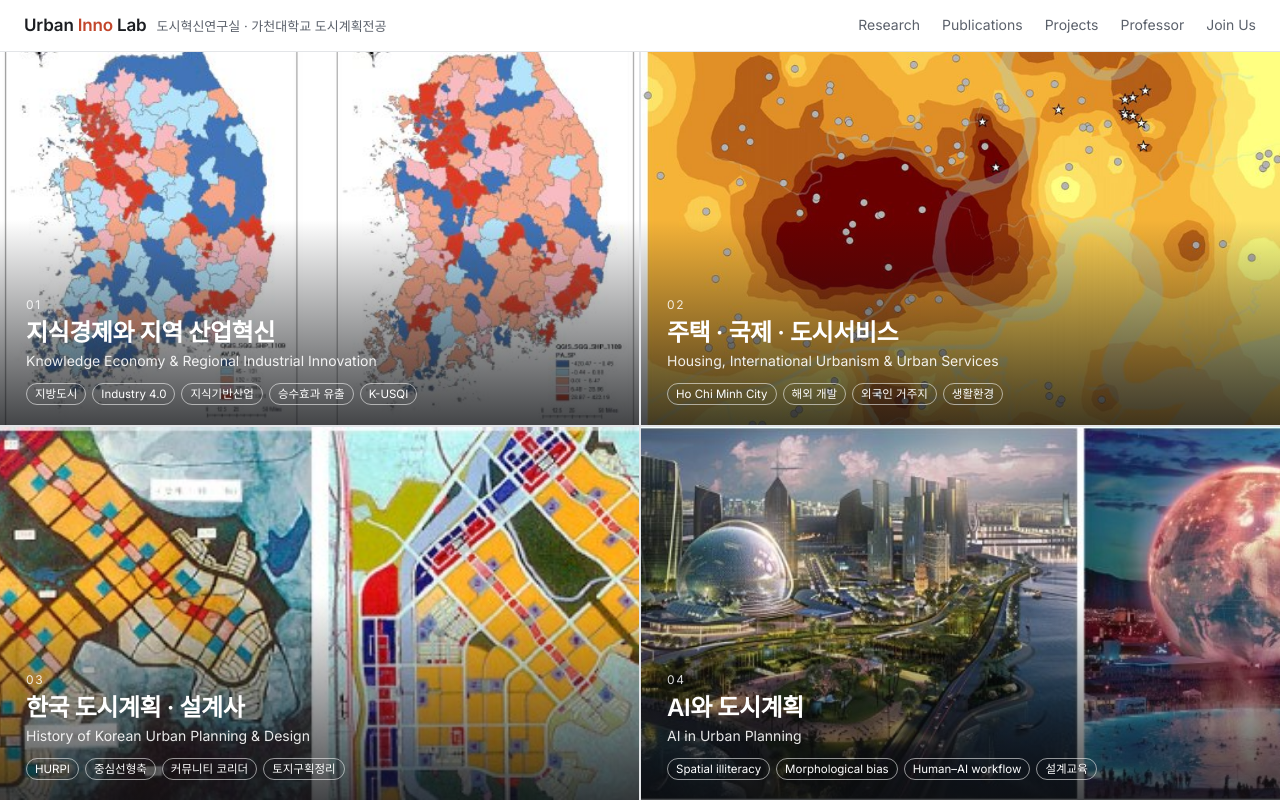
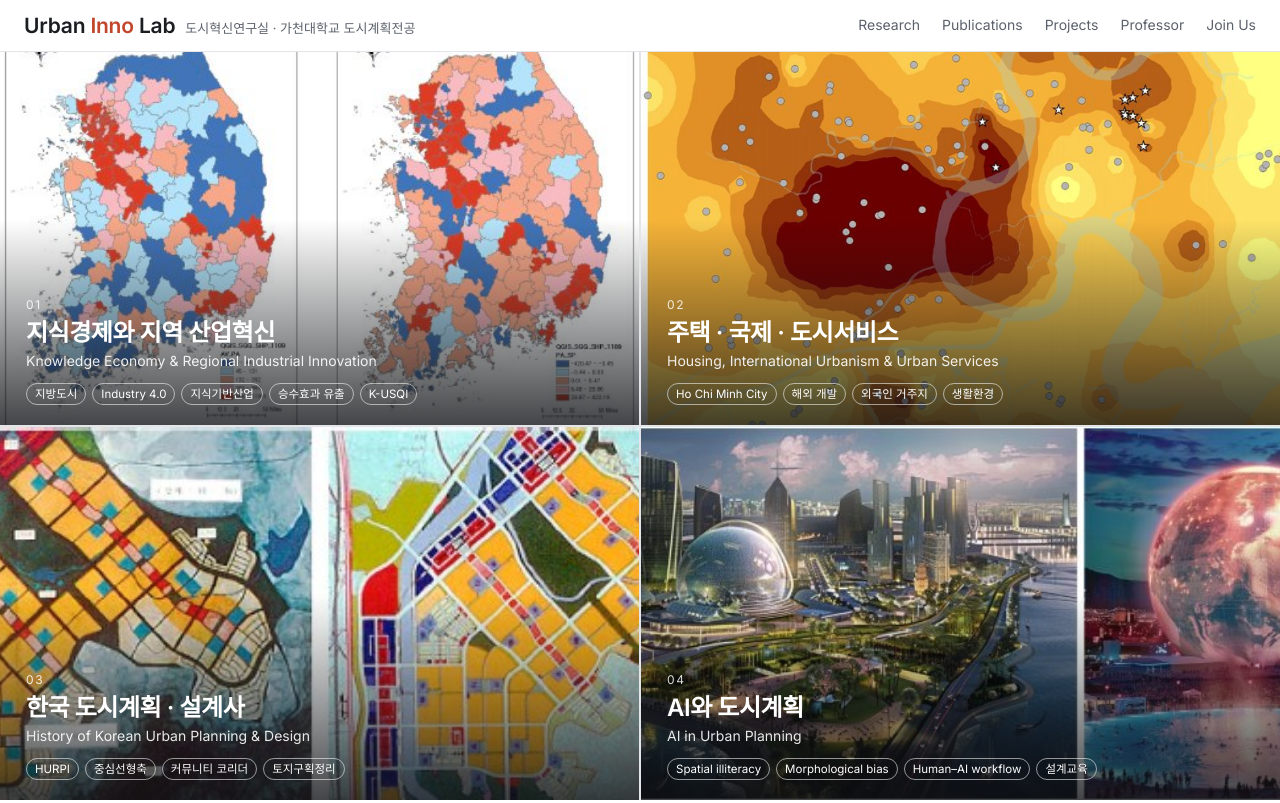
Before and after one commit to UrbanInnoLab/urbaninnolab.github.io, a plain HTML site: page index.html in a window 1280 px wide. Shown: the top 803 px of the page. Drawn offline with Linux system fonts and the light colour scheme.

Commit message:
Add files via upload

```diff
--- a/index.html
+++ b/index.html
@@ -24,7 +24,7 @@ img{display:block;max-width:100%}
 header{position:sticky;top:0;z-index:20;height:var(--head);background:rgba(255,255,255,.94);backdrop-filter:blur(8px);border-bottom:1px solid var(--line)}
 .bar{height:100%;max-width:1440px;margin:0 auto;padding:0 24px;display:flex;align-items:center;justify-content:space-between;gap:16px}
 .brand{display:flex;align-items:baseline;gap:10px;text-decoration:none;white-space:nowrap}
-.brand b{font-weight:600;letter-spacing:-.01em;font-size:17px}
+.brand b{font-weight:600;letter-spacing:-.01em;font-size:21px}
 .brand b i{font-style:normal;color:var(--accent)}
 .brand span{font-size:13px;color:var(--sub)}
 nav{display:flex;gap:22px;font-size:14px}
```
